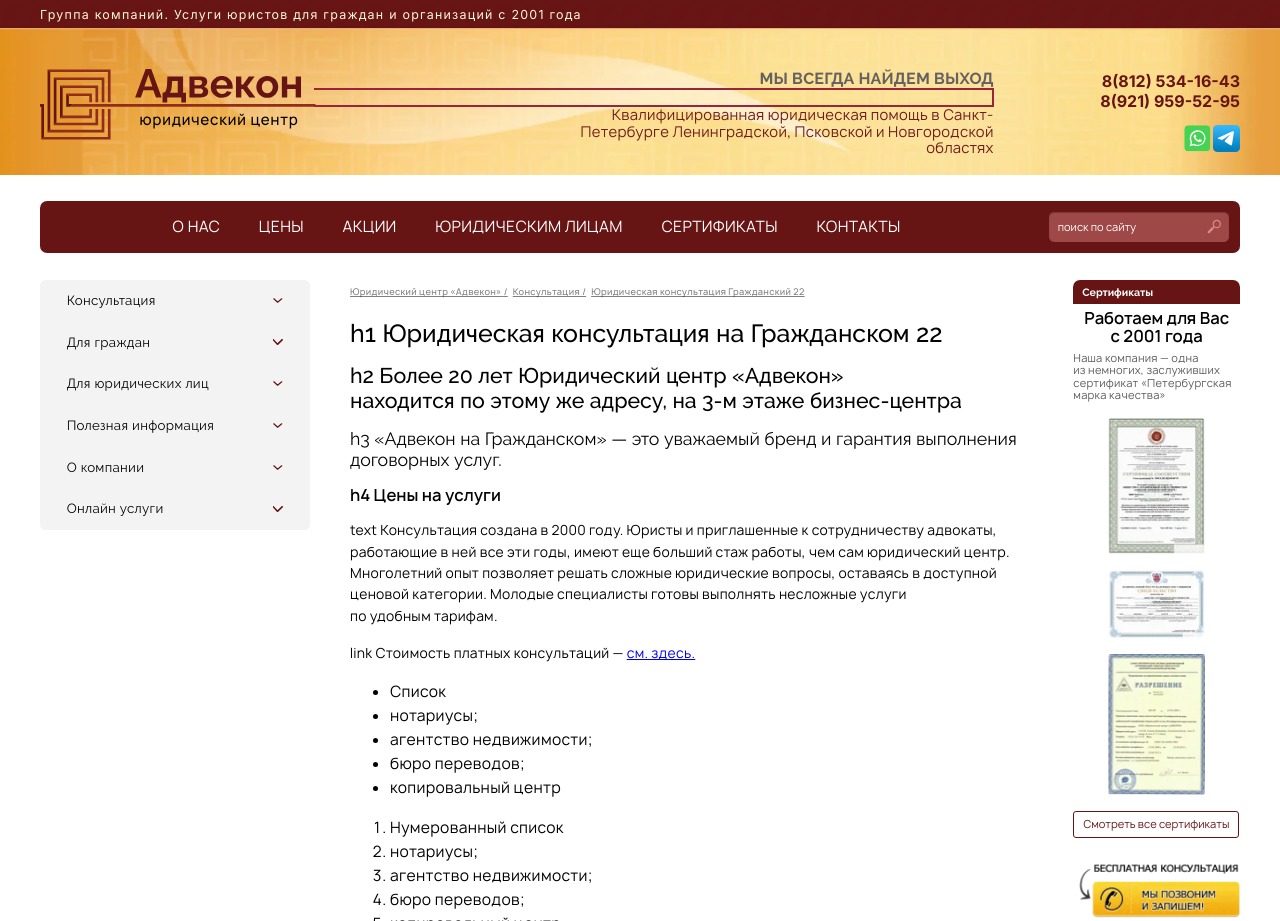
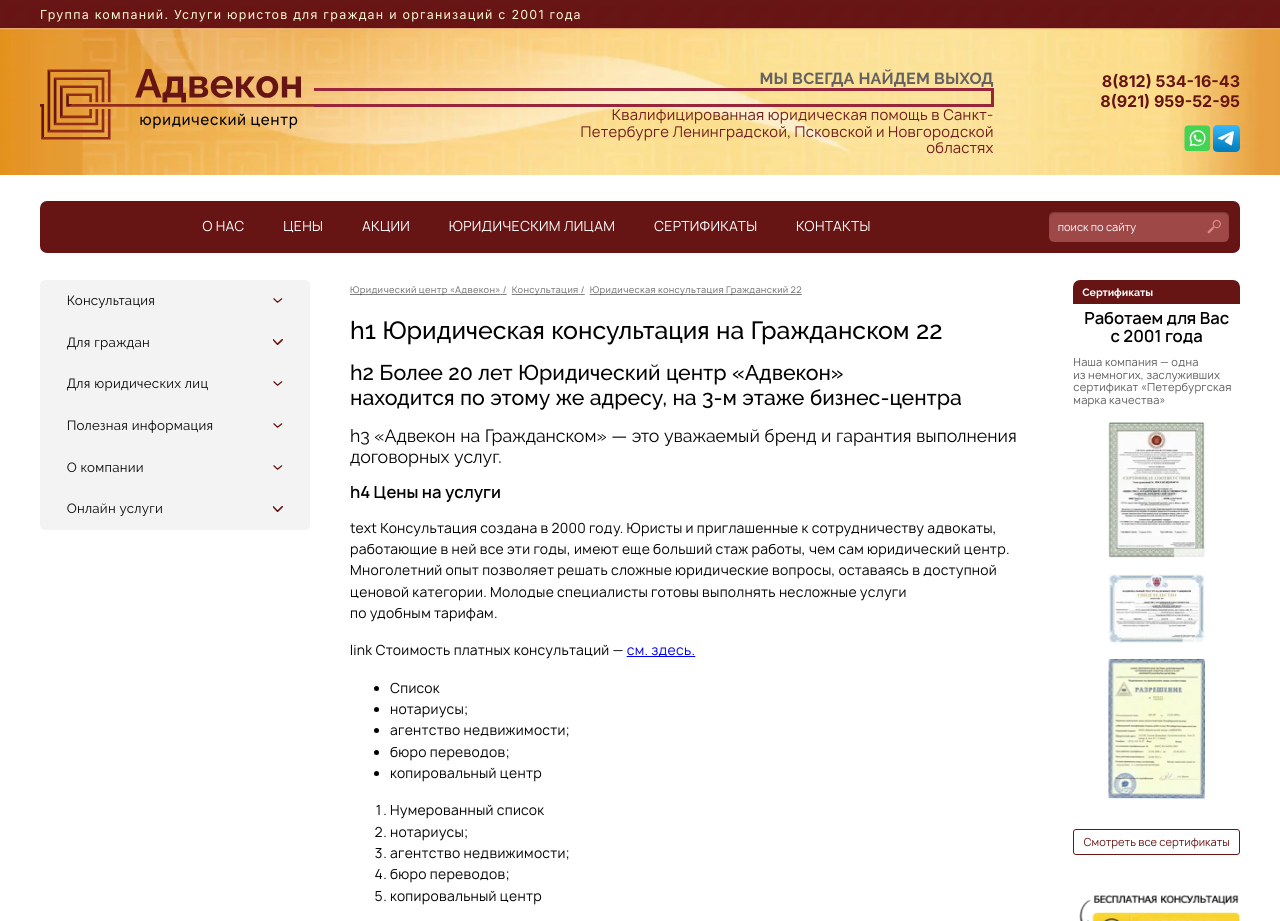
Before and after one commit to Daniil-Fox/adv, a website: page docs/template-3.html in a window 1280 px wide. Shown: the top 921 px of the page. Drawn offline with Linux system fonts and the light colour scheme.

Commit message:
fixed some

```diff
--- a/src/scss/_settings.scss
+++ b/src/scss/_settings.scss
@@ -308,7 +308,7 @@
 ol {
   font-family: var(--second-family);
   font-weight: 400;
-  font-size: 15px;
+  font-size: 1.5rem;
   line-height: 160%;
   letter-spacing: 0.02em;
   color: var(--black);
--- a/src/scss/components/_consult.scss
+++ b/src/scss/components/_consult.scss
@@ -7,10 +7,14 @@
 
   p,
   ul {
-
     &:not(:last-child) {
       margin-bottom: 1.2rem;
     }
+  }
+
+  ul {
+
+    font-size: 15px;
   }
 
   &__frame {
--- a/src/scss/components/_header.scss
+++ b/src/scss/components/_header.scss
@@ -135,7 +135,7 @@
   }
 
   &__line {
-    border: .3rem solid #99253b;
+    border: .35rem solid #99253b;
     border-left: none;
     height: 2.1rem;
     width: calc(100% + 2px);
--- a/src/scss/components/_help.scss
+++ b/src/scss/components/_help.scss
@@ -35,6 +35,11 @@
       text-decoration: underline;
       text-decoration-skip-ink: none;
       color: var(--link);
+      transition: .3s ease-out;
+
+      @include hover {
+        color: var(--burgundy);
+      }
     }
   }
 
@@ -48,4 +53,5 @@
       height: 100%;
     }
   }
+
 }
--- a/src/scss/components/_right-aside.scss
+++ b/src/scss/components/_right-aside.scss
@@ -33,6 +33,7 @@
 
   &__text {
     margin: 0;
+    margin: 1.2rem 0;
     font-family: var(--second-family);
     font-weight: 400;
     font-size: 1.2rem;
@@ -70,10 +71,14 @@
   }
 
   &__link {
+    margin: 1.5rem 0;
+    width: 100%;
+    text-align: center;
     border: 1px solid var(--burgundy);
     border-radius: 3px;
     background-color: #fff;
     display: inline-flex;
+    justify-content: center;
     padding: 0.6rem 1rem;
     text-align: center;
     font-family: var(--second-family);
@@ -82,6 +87,11 @@
     line-height: 133%;
     text-align: center;
     color: var(--burgundy);
+    transition: .3s ease-out;
+
+    @include hover {
+      background-color: rgba(#671414, 0.3);
+    }
 
     @include tablet {
       display: block;
@@ -175,6 +185,7 @@
   }
 
   &__text {
+
     display: block;
     margin: 0 1.2rem;
     font-family: var(--second-family);
```
Also changed, not shown: docs/css/main.css, 1 other file.
